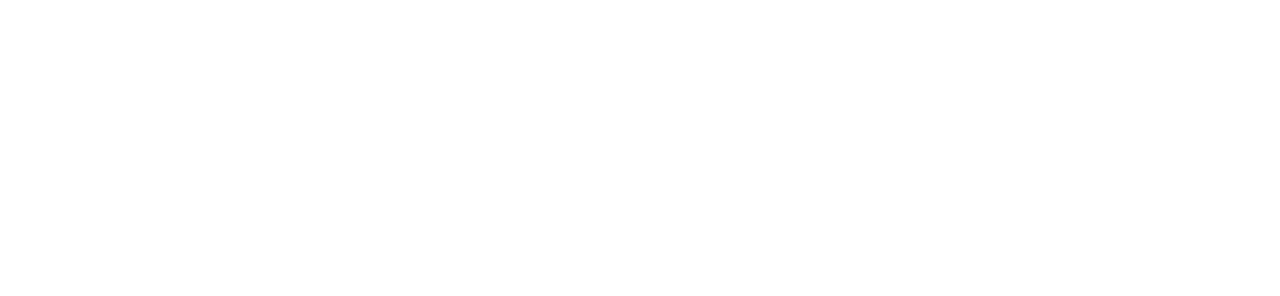
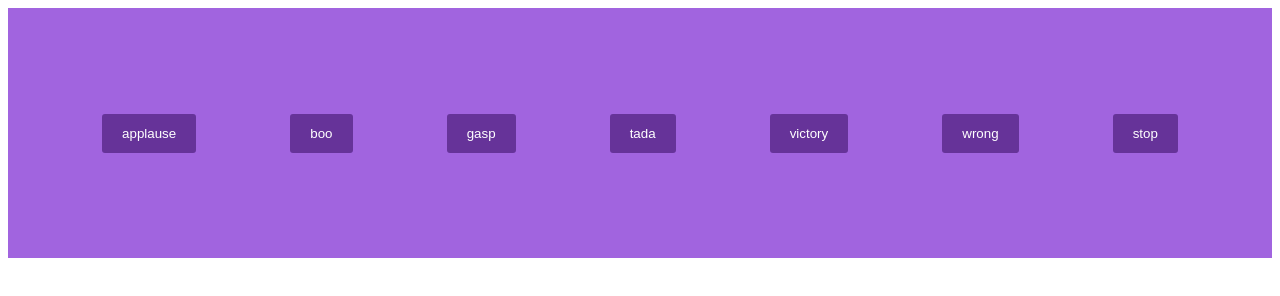
Before and after one commit to acciojob/Soundbar-Ritu0097, a website: page main.html in a window 1280 px wide. Drawn offline with Linux system fonts and the light colour scheme.

Commit message:
created a submission

```diff
--- a/main.html
+++ b/main.html
@@ -1,16 +1,21 @@
 <!DOCTYPE html>
-
 <html>
 
 <head>
-	<link rel="stylesheet" href="styles.css">
+    <link rel="stylesheet" href="styles.css">
 </head>
 
 <body>
-	<!-- the entire body must be written by student -->
-    <script type="text/javascript" src="./script.js">
-</script>
-
+    <section id="buttons">
+        <button class="btn" onclick="applause()">applause</button>
+        <button class="btn" onclick="boo()">boo</button>
+        <button class="btn" onclick="gasp()">gasp</button>
+        <button class="btn" onclick="tada()">tada</button>
+        <button class="btn" onclick="victory()">victory</button>
+        <button class="btn" onclick="wrong()">wrong</button>
+        <button class="stop" onclick="stop()">stop</button>
+    </section>
+    <script type="text/javascript" src="./script.js"></script>
 </body>
 
 </html>
--- a/script.js
+++ b/script.js
@@ -1 +1,42 @@
-//your JS code here. If required.
+let myaudio = new Audio();
+
+function applause() {
+    myaudio.src = "./sounds/sound1";
+    myaudio.currentTime = 0;
+    myaudio.play();
+}
+
+function boo() {
+    myaudio.src = "./sounds/sound2";
+    myaudio.currentTime = 0;
+    myaudio.play();
+}
+
+function gasp() {
+    myaudio.src = "./sounds/sound3";
+    myaudio.currentTime = 0;
+    myaudio.play();
+}
+
+function tada() {
+    myaudio.src = "./sounds/sound4";
+    myaudio.currentTime = 0;
+    myaudio.play();
+}
+
+function victory() {
+    myaudio.src = "./sounds/sound5";
+    myaudio.currentTime = 0;
+    myaudio.play();
+}
+
+function wrong() {
+    myaudio.src = "./sounds/sound6";
+    myaudio.currentTime = 0;
+    myaudio.play();
+}
+
+function stop() {
+    myaudio.pause();
+    myaudio.currentTime = 0;
+}
--- a/styles.css
+++ b/styles.css
@@ -1 +1,16 @@
-/*  your css code here. If applicable */
+#buttons{
+	width:100%;
+	background-color:#A164DF;
+	height:250px;
+	display:flex;
+	justify-content:space-evenly;
+	align-items:center;
+}
+button{
+	padding: 12px 20px;
+	border-radius:3px;
+	border:none;
+	background-color:#663399;
+	color:white;
+
+}
```
